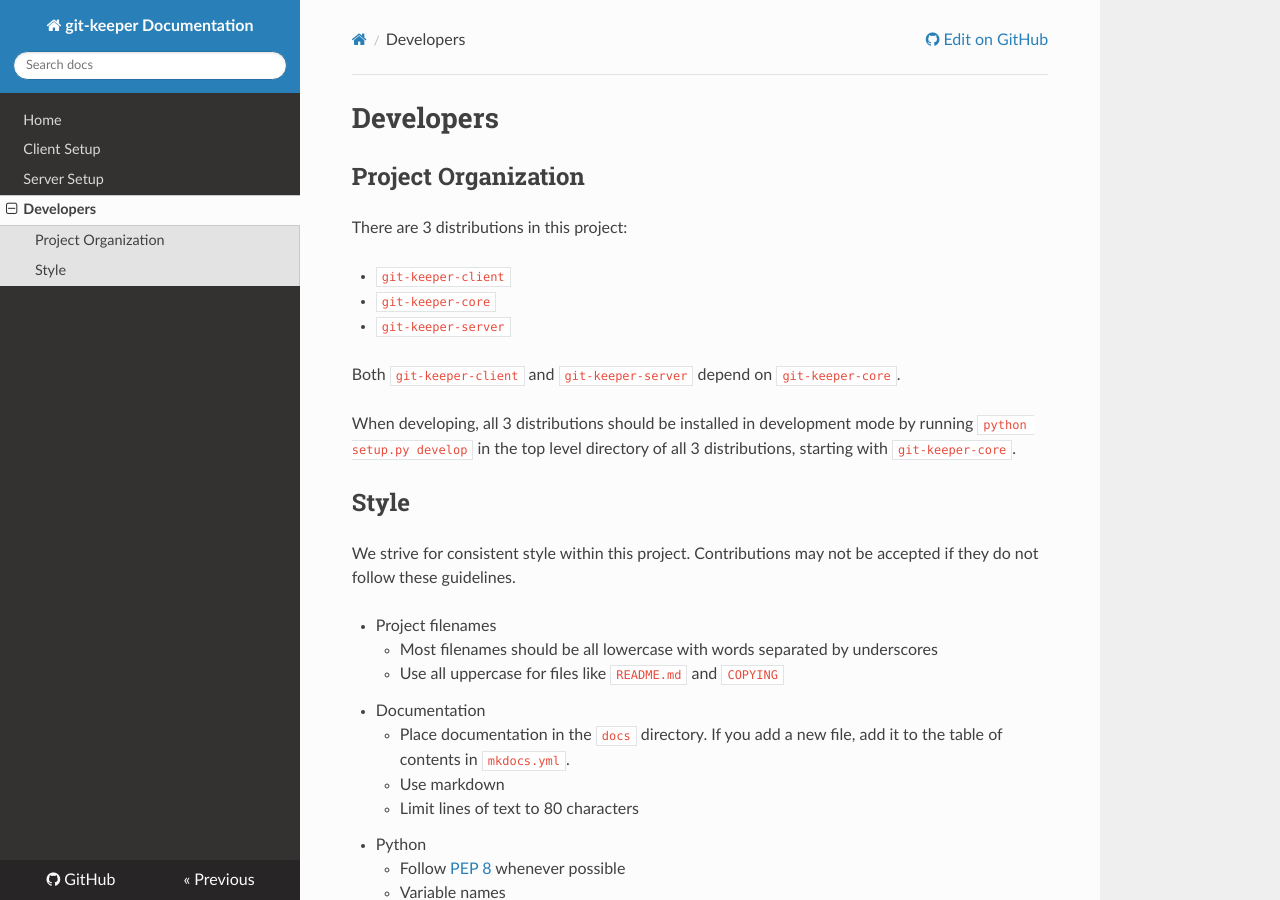
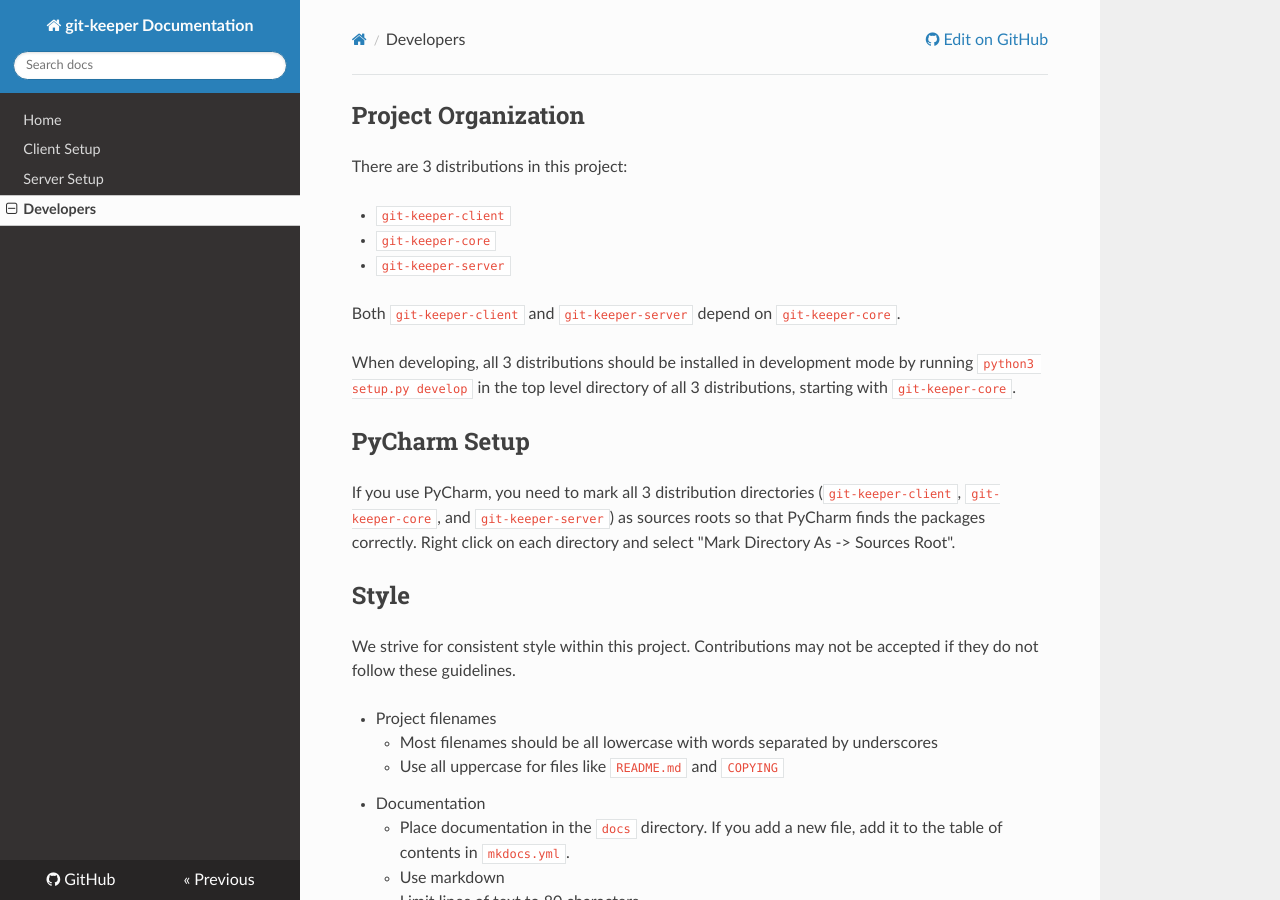
Before and after one commit to git-keeper/git-keeper, an MkDocs documentation site: the page built from docs/developers.md, in a window 1280 px wide and 900 px high. Built offline with MkDocs 1.6.1, drawn with Linux system fonts in a browser that asks for light colours; nearby versions of some CDN libraries; old or Windows-style settings are respelled for this version of MkDocs.

Commit message:
Add PyCharm setup instructions

```diff
--- a/docs/developers.md
+++ b/docs/developers.md
@@ -1,5 +1,3 @@
-# Developers
-
 ## Project Organization
 
 There are 3 distributions in this project:
@@ -11,8 +9,15 @@
 Both `git-keeper-client` and `git-keeper-server` depend on `git-keeper-core`.
 
 When developing, all 3 distributions should be installed in development mode
-by running `python setup.py develop` in the top level directory of all 3
+by running `python3 setup.py develop` in the top level directory of all 3
 distributions, starting with `git-keeper-core`.
+
+## PyCharm Setup
+
+If you use PyCharm, you need to mark all 3 distribution directories
+(`git-keeper-client`, `git-keeper-core`, and `git-keeper-server`) as sources
+roots so that PyCharm finds the packages correctly. Right click on each
+directory and select "Mark Directory As -> Sources Root".
 
 ## Style
 
```
